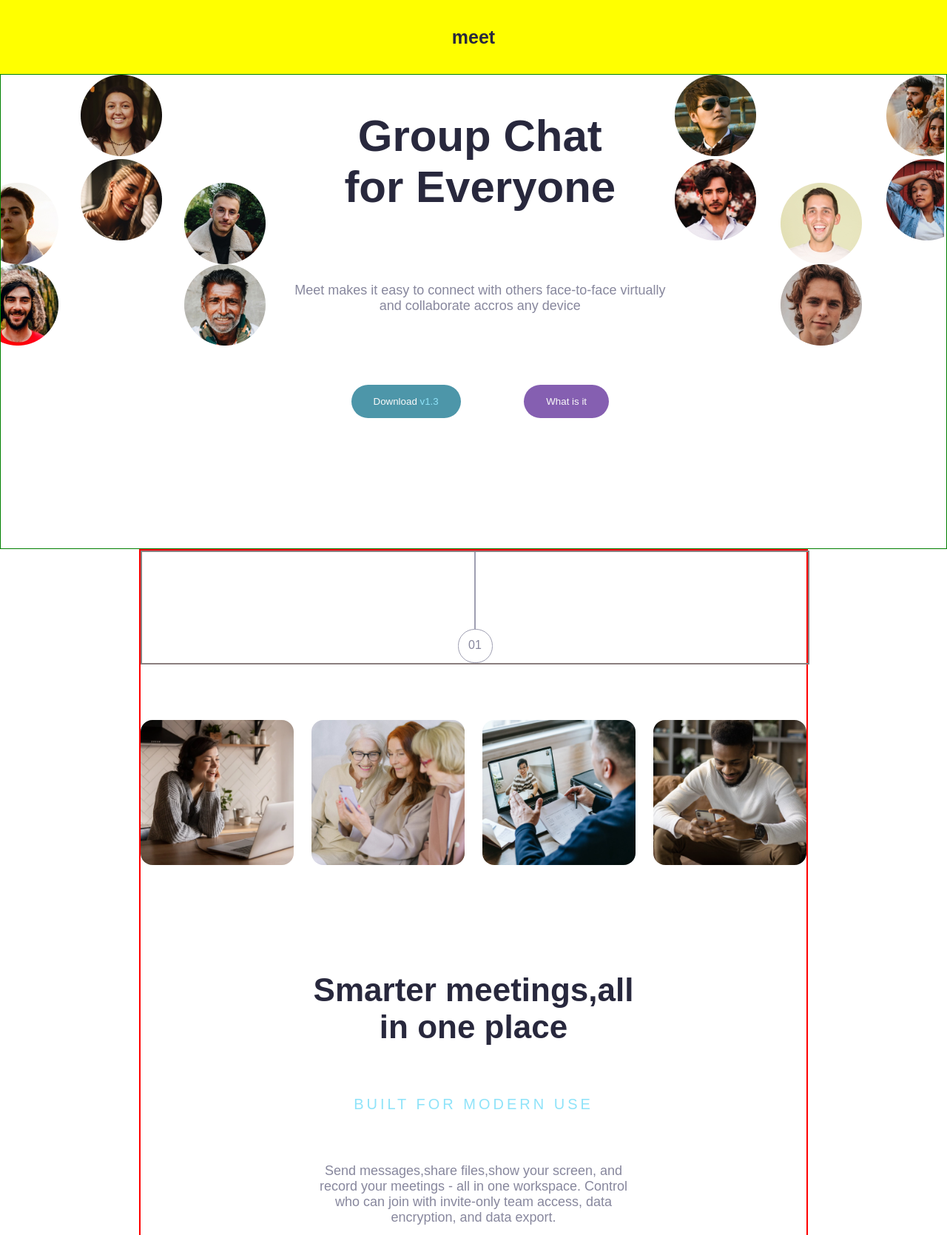
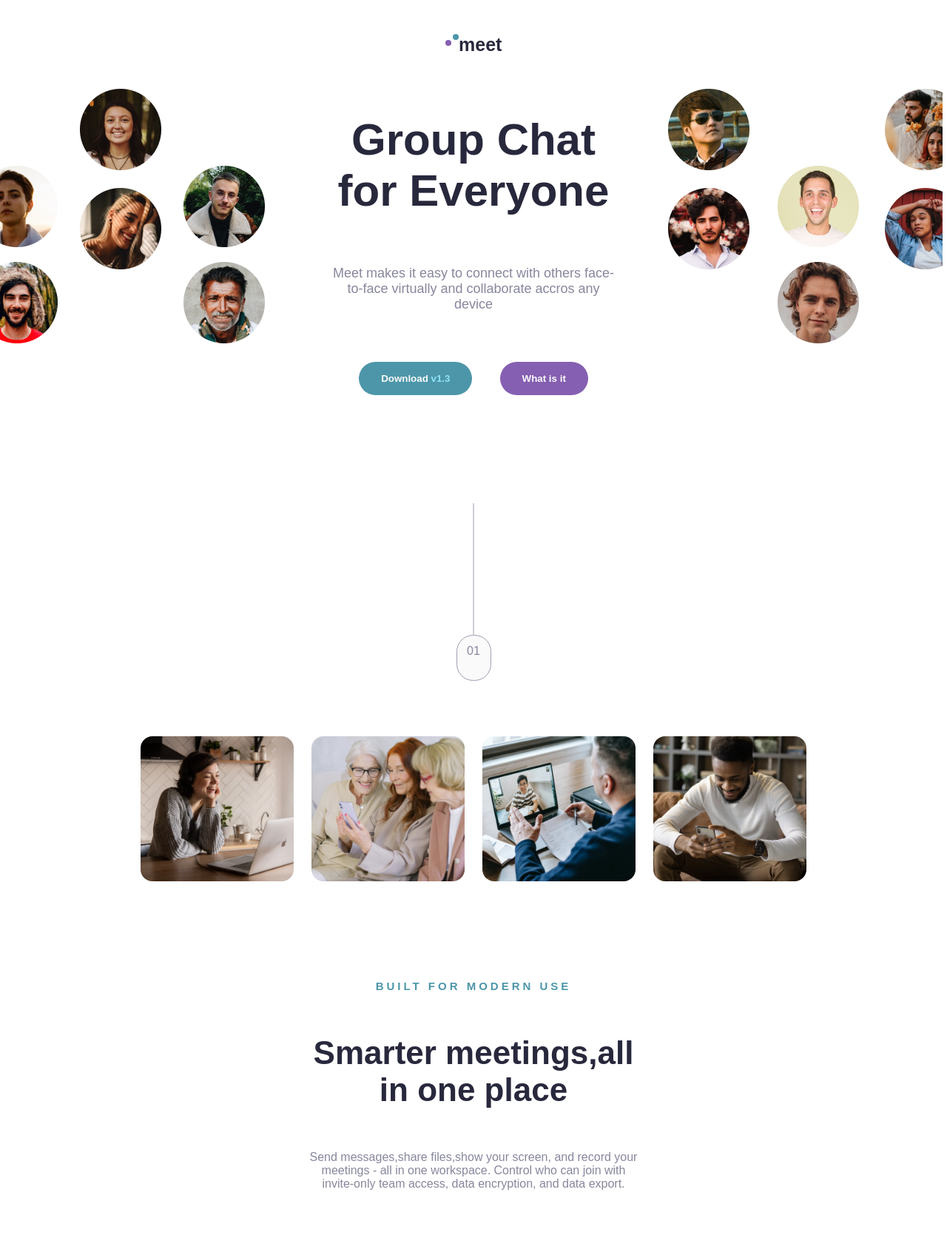
Before and after one commit to edobasky/MeetChat, a plain HTML site: page index.html in a window 1280 px wide. Shown: the top 1669 px of the page at 74% size. Drawn offline with Linux system fonts and the light colour scheme.

Commit message:
updated css styling

```diff
--- a/index.html
+++ b/index.html
@@ -12,28 +12,32 @@
 
 <div class="div logo">
     <div class="div logo-center">
+        <div class="div top-circle">
+        <div class="span top-circle1"></div>
+        <div class="span top-circle2"></div>
+        </div>
         <p id="meet-txt">meet</p>
     </div>
 </div>
 
         <div class="div top-section">
             <div class="div top-section-img">
-                <div class="div top-section-img-left">
+                <div class="div-header top-section-img-left">
                     <div class="div-img img-col1">
                         <img src="asset/img11/msk.png">
-                        <img src="asset/img11/Mask (1).png">
+                        <img class="bottom-img" src="asset/img11/Mask (1).png">
 
                     </div>
                     <div class="div-img img-col2">
                         <img src="asset/img11/Mask.png">
-                        <img src="asset/img11/Mask (3).png">
+                        <img class="bottom-img" src="asset/img11/Mask (3).png">
                     </div>
                     <div class="div-img img-col3">
                         <img src="asset/img11/Mask (4).png">
-                        <img src="asset/img11/Mask (5).png">
+                        <img class="bottom-img" src="asset/img11/Mask (5).png">
                     </div>
                 </div>
-                <div class="div top-section-content-mid">
+                <div class="div-header top-section-content-mid">
                     <div class="div-mid">
                         <h1>Group Chat <br> for Everyone</h1>
                     </div>
@@ -49,28 +53,30 @@
                         </div>
                     </div>
                 </div>
-                <div class="div top-section-img-right">
+                <div class="div-header top-section-img-right">
                     <div class="div-img img-col4">
                         <img src="asset/img12/Mask (6).png">
-                        <img src="asset/img12/Mask-1.png">
+                        <img class="bottom-img" src="asset/img12/Mask-1.png">
                     </div>
                     <div class="div-img img-col5">
                         <img src="asset/img12/Mask (8).png">
-                        <img src="asset/img12/Mask (9).png">
+                        <img class="bottom-img" src="asset/img12/Mask (9).png">
                     </div>
                     <div class="div img-col6">
                         <img src="asset/img12/Mask (10).png">
-                        <img src="asset/img12/Mask (11).png">
+                        <img class="bottom-img" src="asset/img12/Mask (11).png">
                     </div>
                 </div>
             </div>
     </div>
     <div class="body-wrapper">
      <div class="div container2">
-         <div class="div page-separator">
+         <div class="div page-separator separator1">
              <div class="div vertical-line"></div>
              <div class="div circle"><span>01</span></div>
          </div>
+
+         <!-- <div class="div container-midesection"></div> -->
          <div class="div container-img">
                     <img src="asset/img/Bitmap.png">
                     <img src="asset/img/Bitmap Copy.jpg">
@@ -78,25 +84,40 @@
                     <img src="asset/img/Bitmap (3).png">
          </div>
          <div class="div container-content">
+             <div class="div cont-content-sub sub1">
                 <h2>Smarter meetings,all in one place</h2>
+             </div>
+             <div class="div cont-content-sub sub2">
                 <p id="container-caps">built for modern use</p>
-                    <p>Send messages,share files,show your screen, and record your
+             </div>
+             <div class="div cont-content-sub3">
+                <p class="sub3">Send messages,share files,show your screen, and record your
                     meetings - all in one workspace. Control who can join with
                     invite-only team access, data encryption, and data export.
                 </p>
              </div>
-                <div class="div page-separator">
+         </div>
+                <div class="div page-separator footer-separator">
                     <div class="div vertical-line"></div>
-                    <div class="div circle"><span>01</span></div>
+                    <div class="div circle"><span>02</span></div>
                 </div>
         <div class="div container-footer">
-                    <h2>Experience more together</h2>
+            <div class="div-footer">
+                <h2 id="footer-header">Experience more <br>together</h2>
+            </div>
+            <div class="div-footer">
                 <p class="footer1">Stay connected with reliable HD meetings and unlimited one-on-one
                     and group video sessions.
                 </p>
-                    <button>
+            </div>
+            <div class="div-footer">
+                <button class="btn-purple">
                     Download <span>v1.3</span>
                 </button>
+            </div>
+
+
+
         </div>
     </div>
     </div>
--- a/style.css
+++ b/style.css
@@ -41,13 +41,11 @@ h2 {
 #container-caps {
     text-transform:uppercase;
     letter-spacing: 4px;
-    font-size:20px;
-    color:#8fe3f9;
+    font-size:15px;
+    color:#4d96a9;
+    font-weight:bold;
 }
 
-.container-footer {
-    background-color:#44899b;
-}
 
 .container-footer > h2 {
     color:#fafafa;
@@ -61,7 +59,7 @@ h2 {
 /* *************display*********** */
 .body-wrapper
 {
-    border:2px red solid;
+    /* border:2px red solid; */
     max-width:900px;
     margin:0 auto;
     padding:0;
@@ -70,20 +68,60 @@ h2 {
 
 
 .logo {
-    background-color: yellow;
-    height:100px;
+    /* background-color: yellow; */
+    height:15vh;
+    width:100%;
     display:flex;
     justify-content: center;
     align-items: center;
 }
 
 .top-section {
-    border :1px green solid;
-    height:80vh;
+    /* border :1px green solid; */
+    height:70vh;
+    width:100%;
+}
+
+.div-header {
+    /* border:1px red solid; */
+    width:30%;
+    height:auto;
 }
 
 
+
 /* **********image display************ */
+
+
+.top-circle1 {
+    height:8px;
+    width:0.5rem;
+    background-color: #855fb1;
+    border-radius:50%;
+    margin-top:8px;
+}
+
+.top-circle2 {
+    height:8px;
+    width:0.5rem;
+    background-color: #4d96a9;
+    border-radius:50%;
+}
+
+.logo-center {
+    display:flex;
+    /* background:yellow; */
+    width:6%;
+    justify-content: space-between;
+}
+
+.top-circle {
+    display:flex;
+    justify-content: space-between;
+    width:20px;
+}
+
+
 .top-section-img {
     display:flex;
     justify-content: space-between;
@@ -131,7 +169,16 @@ h2 {
     padding:15px 30px;
     border:none;
     color:#fafafa;
+    font-weight: bold;
+    cursor:pointer;
 }
+
+.btn-green:hover {
+    background-color:#6dbccf;
+    }
+
+
+
 
 .btn-green span {
     color:#8fe3f9;
@@ -144,7 +191,12 @@ h2 {
     padding:15px 30px;
     border:none;
     color:#fafafa;
+    font-weight: bold;
 }
+
+.btn-purple:hover {
+    background-color:#a782d1;
+    }
 
 
 /* *************left image section********* */
@@ -158,6 +210,7 @@ h2 {
     display:flex;
     flex-direction: column;
     justify-content: center;
+
 }
 
 .img-col3
@@ -177,22 +230,28 @@ h2 {
 
 
 
-
+.bottom-img {
+    margin-top: 20px;
+}
 
 
 
 /* ***********Image ************* */
 .div-img {
     margin-right:30px;
+
 }
 
+.img-col6 {
+    margin-right: 0 !important;
+}
 
 /* *****************page separator************* */
 
 .page-separator {
     width:100%;
-    height:150px;
-    border:2px rgb(138, 127, 127) solid;
+    height:30vh;
+    /* border:2px rgb(138, 127, 127) solid; */
     display:flex;
     flex-direction: column;
     justify-content:space-between ;
@@ -200,16 +259,19 @@ h2 {
 }
 
 .vertical-line {
-    height:70%;
+    /* margin-top: 30px; */
+    height:74%;
     width:2px;
     background-color:#9e9eb1;
+    opacity: 0.5;
 }
 
 .circle {
-    height:30%;
+    height:25%;
     width:5%;
     border:1px #9e9eb1 solid;
     border-radius:1.4rem;
+
 }
 
 .circle span {
@@ -220,10 +282,6 @@ h2 {
 
 /* ************container image*********** */
 
-
-.container2 {
-    width:;
-}
 .container-img {
     display:flex;
     justify-content:space-between;
@@ -236,10 +294,71 @@ h2 {
 }
 
 .container-content {
+    /* background-color: aqua; */
     width:50%;
-    height:60vh;
+    height:50vh;
     margin:0 auto;
     display:flex;
     flex-direction: column;
     justify-content: space-evenly;
 }
+
+
+.sub2 {
+    order:-1;
+   }
+
+.sub3 {
+    text-align: center;
+    font-size: medium;
+}
+
+
+.container-footer {
+    background-color:#44899b;
+    background-image: url("asset/img1/Bitmap.png");
+}
+
+
+/* ************fooetr section*********** */
+
+.container-footer {
+    height:35vh;
+    width:100%;
+    display:flex;
+    align-items: center;
+    margin:0 auto;
+}
+
+.div-footer {
+    width:30%;
+    margin:0 auto;
+
+}
+
+#footer-header {
+    color:#fafafa;
+    font-size:1.6rem;
+    padding-bottom: 15px;
+    padding-left:25px;
+    margin-left:20px;
+    text-align:left;
+}
+
+.div-footer .footer1 {
+    line-height:1.2rem;
+    font-size:15px;
+    text-align:left;
+    font-weight:300;
+}
+
+.footer-separator {
+    position:relative;
+    top:25px;
+    z-index: 2;
+
+}
+
+.circle {
+    background-color: #fafafa;
+}
```
Lines whose indentation alone changed are shown as unchanged.
